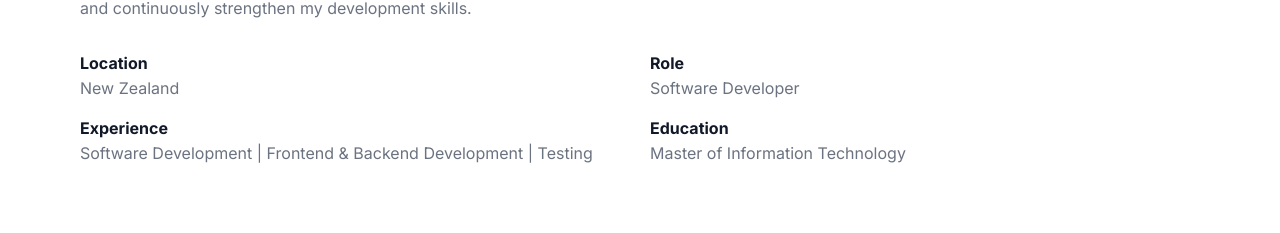
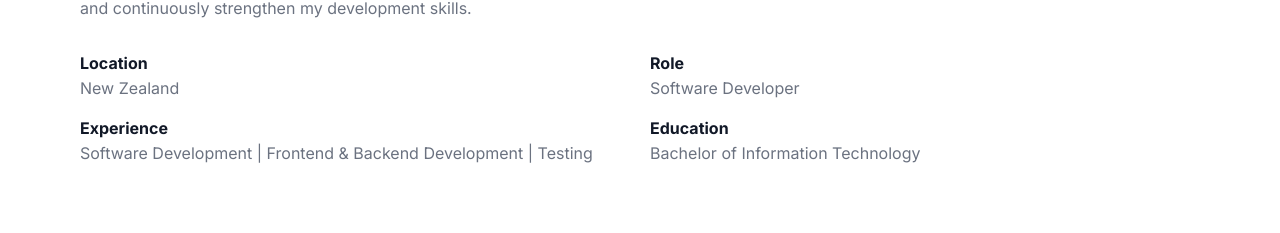
Before and after one commit to Krishanitd-dev/kris-portfolio, a React (Vite) app: page / in a window 1280 px wide. Shown: the part 1270-1503 px from the top of the page. Built offline with nearby package versions, Linux system fonts and the light colour scheme.

Commit message:
Update code

```diff
--- a/src/components/About.jsx
+++ b/src/components/About.jsx
@@ -66,7 +66,7 @@ function About() {
 
               <div>
                 <strong>Education</strong>
-                <span>Master of Information Technology</span>
+                <span>Bachelor of Information Technology</span>
               </div>
 
             </div>
```
